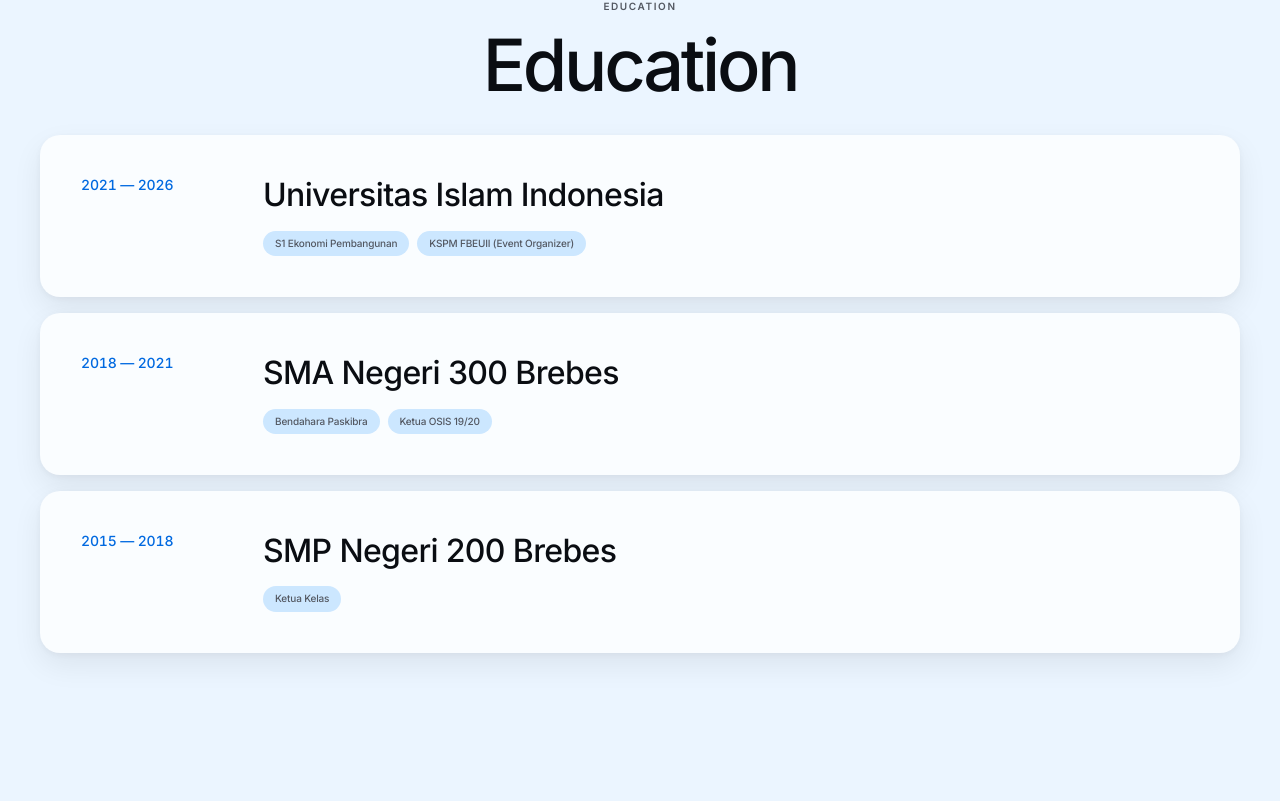
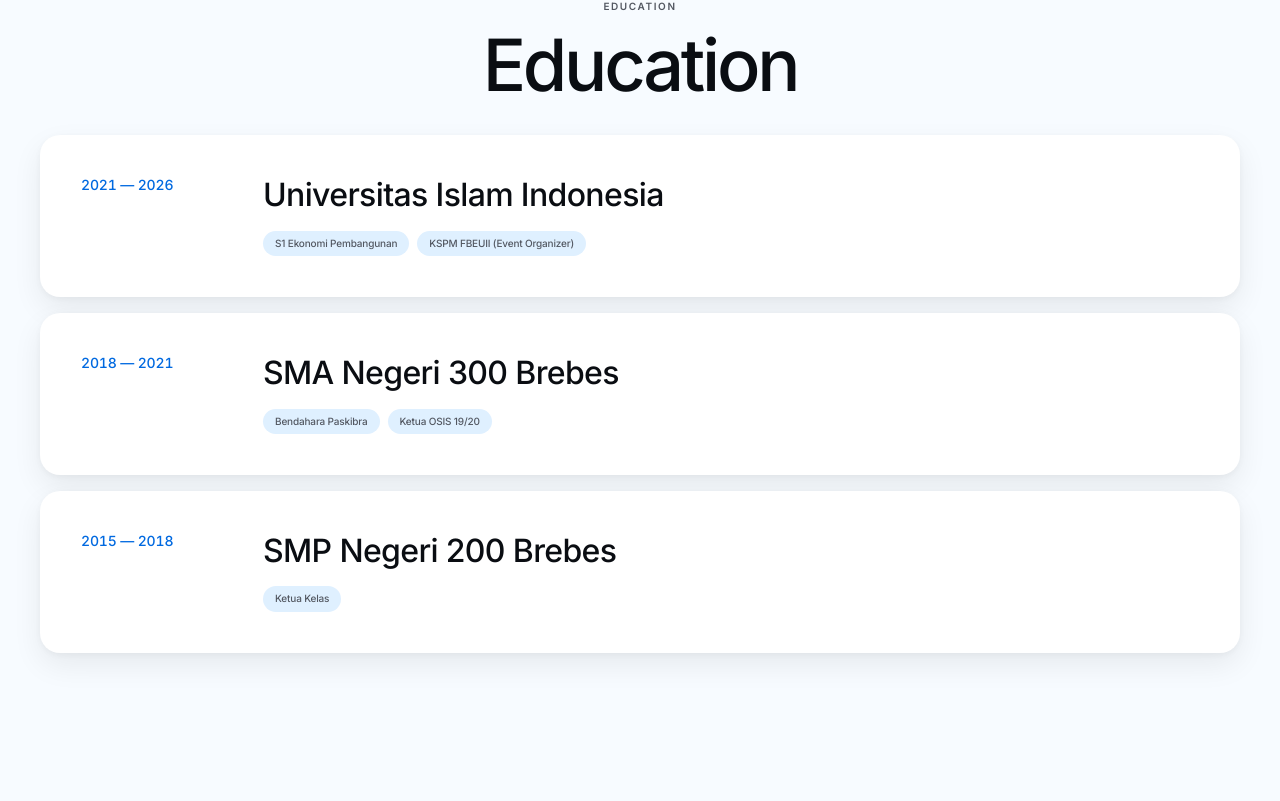
Before and after one commit to LionerHakim/JRHs, a React (Vite) app: page / in a window 1280 px wide. Shown: the part 1239-2040 px from the top of the page. Built offline with nearby package versions, Linux system fonts and the light colour scheme.

Commit message:
Polish brighter light theme without redesign (#70)

```diff
--- a/src/index.css
+++ b/src/index.css
@@ -3529,3 +3529,29 @@ body,
 @media (prefers-reduced-motion: reduce) {
   .back-to-top { transition: none; }
 }
+
+
+/* JRHs BRIGHTER LIGHT — brighter background only, layout/design locked */
+:root {
+  --color-sky-tint: #f7fbff;
+  --sky: #f7fbff;
+  --bone: #ffffff;
+  --mist: #fafcff;
+  --blue-soft: #dff0ff;
+}
+html,
+body,
+.site-shell,
+.site-shell > main,
+.site-shell > footer {
+  background: #f7fbff !important;
+  color: #0a0d12;
+}
+.record,
+.media-card,
+.project-card {
+  background: #ffffff !important;
+}
+.site-footer {
+  background: #f7fbff !important;
+}
```
